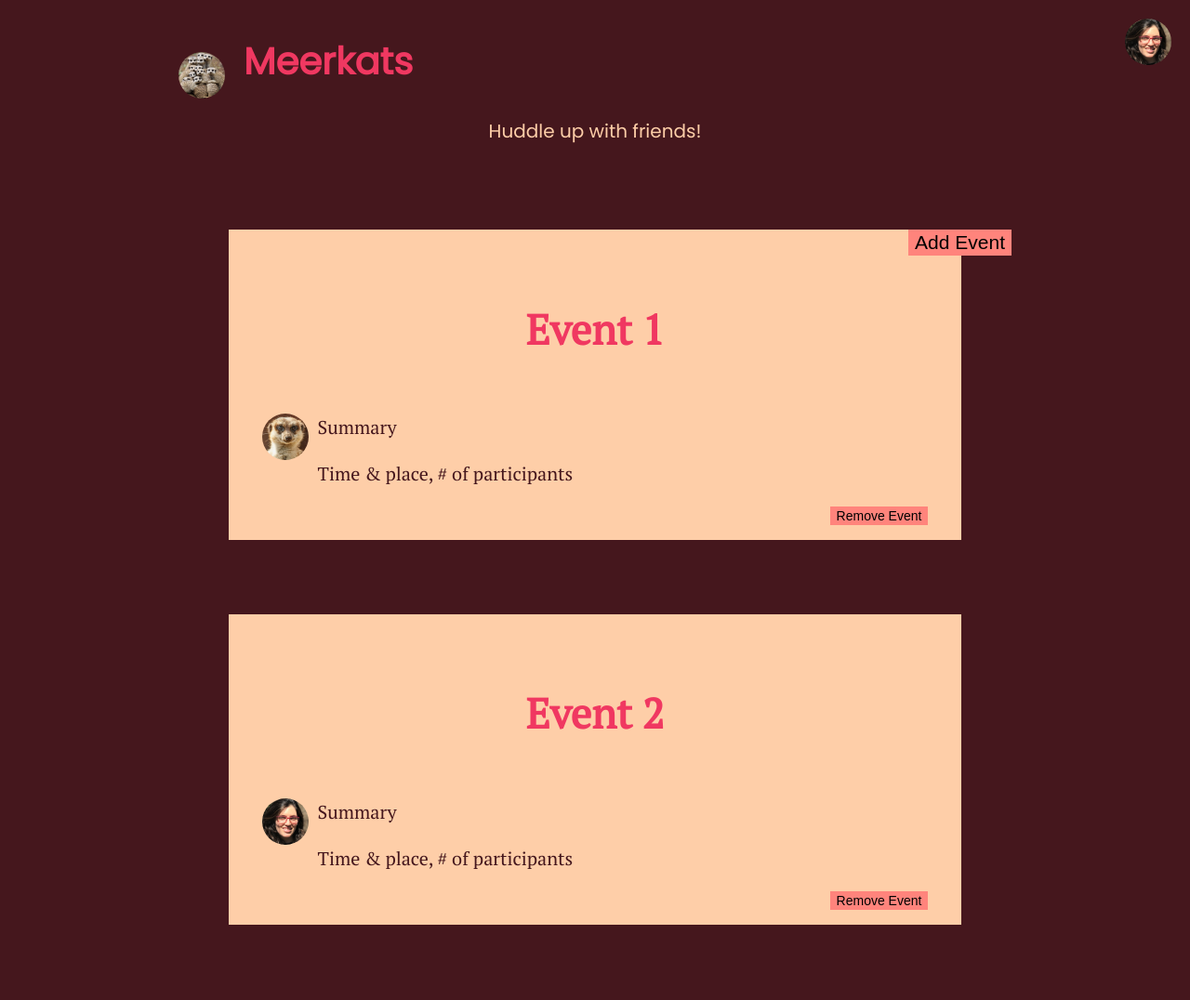
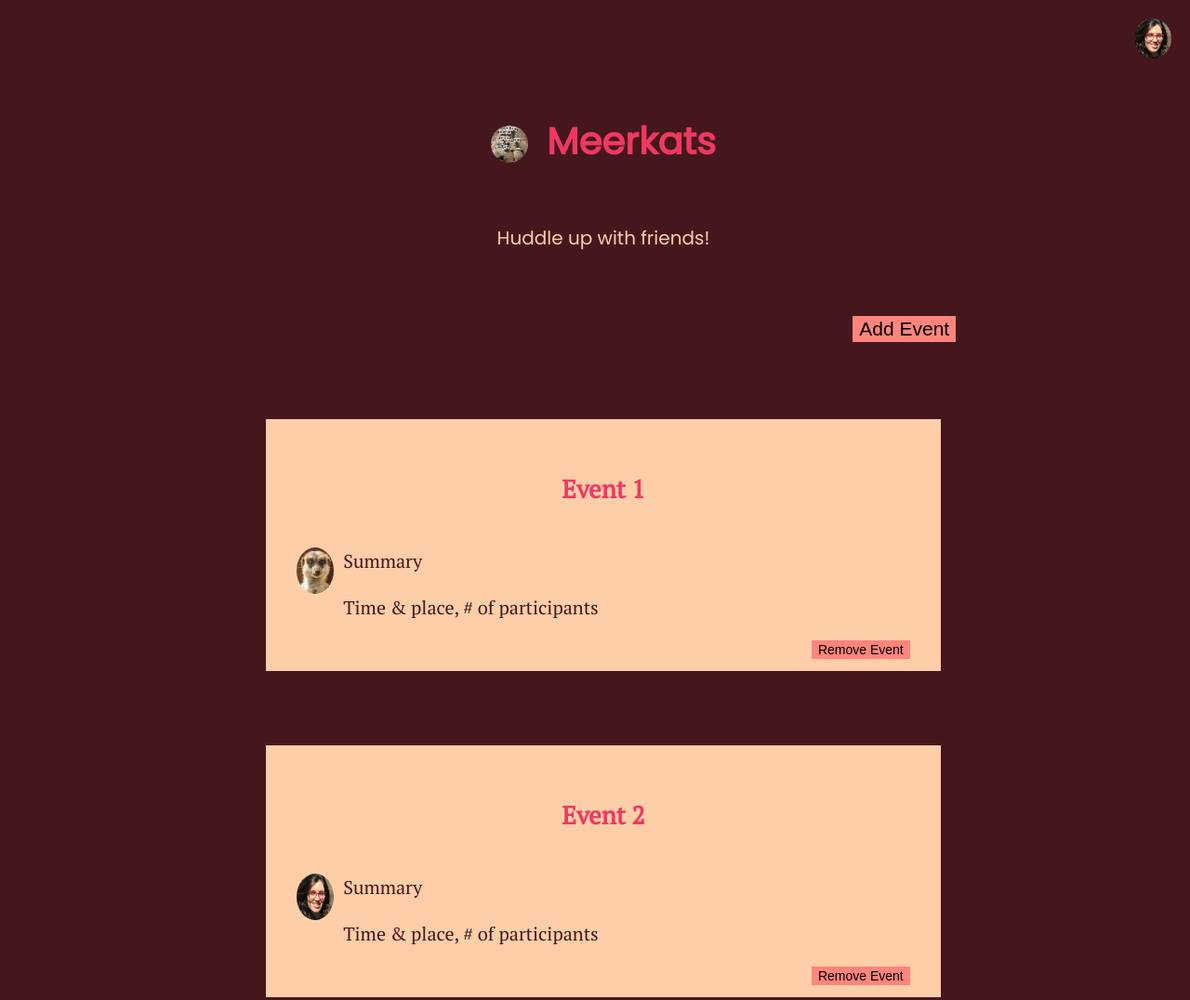
Before and after one commit to secilreel/friends-gathering, a plain HTML site: page index.html in a window 1280 px wide. Shown: the whole page at 93% size. Drawn offline with Linux system fonts and the light colour scheme.

Commit message:
fixed flex bugs

```diff
--- a/index.css
+++ b/index.css
@@ -80,24 +80,34 @@ h1 {
 }
 
 h2, h3, h4 {
+  font-size: 90%;
   color: #f03861;
   text-align: center;
 }
 
 .logo{
     border-radius: 70%;
-    width: 5rem;
+    width: 4rem;
     margin-right: 2rem;
     margin-top: 2rem;
 }
 
-.site{
+#site{
   display: flex;
   flex-direction: row;
+  justify-content: center;
+  align-items: center;
+  margin-bottom: 0.5rem;
+};
+
+#siteTitle{
+  align-self:flex-end;
 }
 
-.logo{
-  height: 5rem;
+.add-event{
+  display: flex;
+  flex-direction: row-reverse;
+  margin: 0%;
 }
 
 .event-owner{
@@ -130,7 +140,7 @@ button{
     float:right;
 }
 
-.container, .loginPage {
+.container {
     background-color: #fecea8;
     color: #45171d;
 }
--- a/index.html
+++ b/index.html
@@ -17,19 +17,26 @@
         </a>
     </nav>
     <main role="main">
+    <div class="content">
     <header role="banner" class="banner">
-        <div class="site">
-            <img src="resources/logo.jpg" class="site logo" alt="logo of the site with meerkats huddled up">
-            <a href="info.html" class="navigation-items"><h1>Meerkats</h1></a>
-        </div>
-        <p>Huddle up with friends!</p>
+        <section id="site">
+            <div id="siteLogo" >
+                <a href="info.html" class="navigation-items">
+                    <img src="resources/logo.jpg" class="logo" alt="logo of the site with meerkats huddled up">
+                </a>
+            </div>
+            <div id="siteTitle" >
+            <h1>Meerkats</h1>
+            </div>
+        </section>
+        <p id="tagline">Huddle up with friends!</p>
     </header>
     <div class="events">
-        <div class="add-event">
+        <section class="add-event">
             <a href="newEvent.html" class="navigation-items">
                 <button type="button" class="js-add-event-button">Add Event</button>
             </a>
-        </div>
+        </section>
         <div class="error container" hidden>
         </div>
         <div class="events-list">
@@ -60,6 +67,7 @@
                 </div>
             </section>
         </div>
+    </div>
     </main>
 </body>
 </html>
```
Also changed, not shown: extendedView.html (+2 -0 lines), info.html (+15 -7 lines), login.html (+2 -0 lines), newEvent.html (+2 -0 lines).
